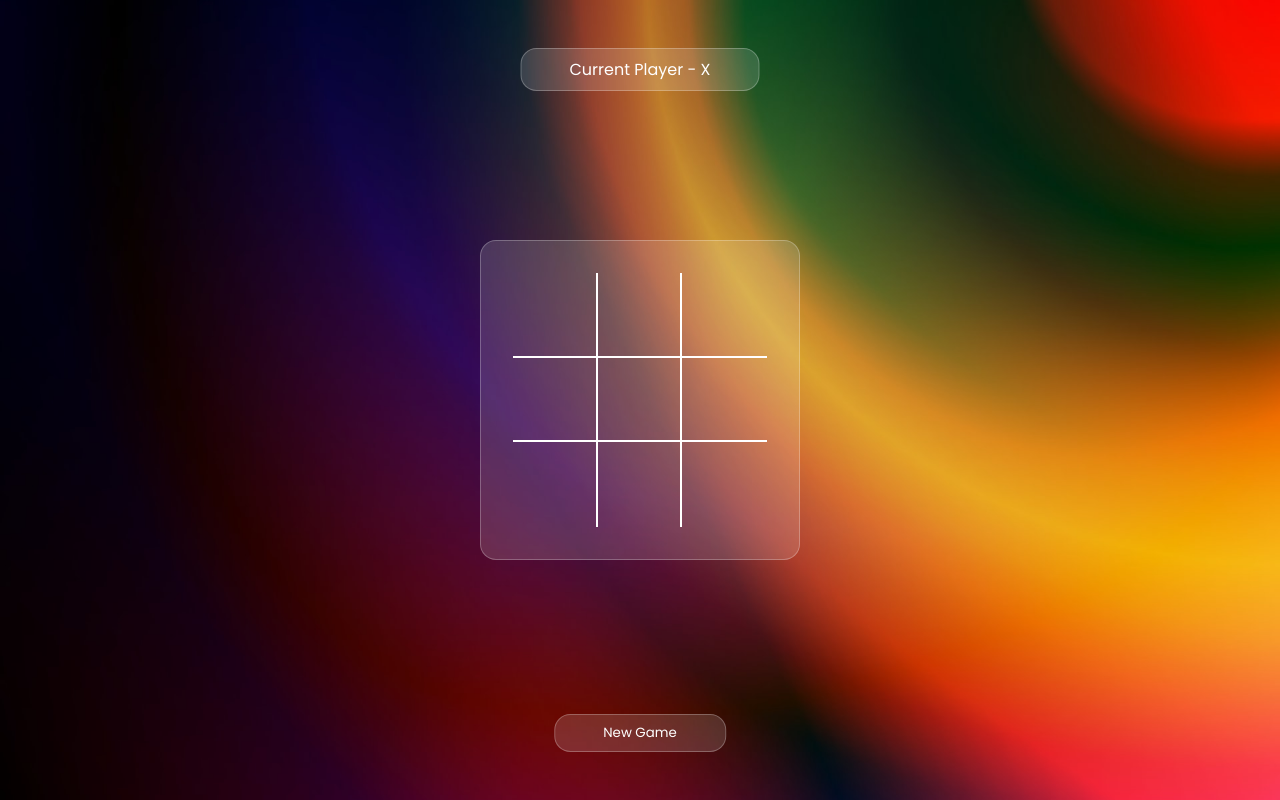
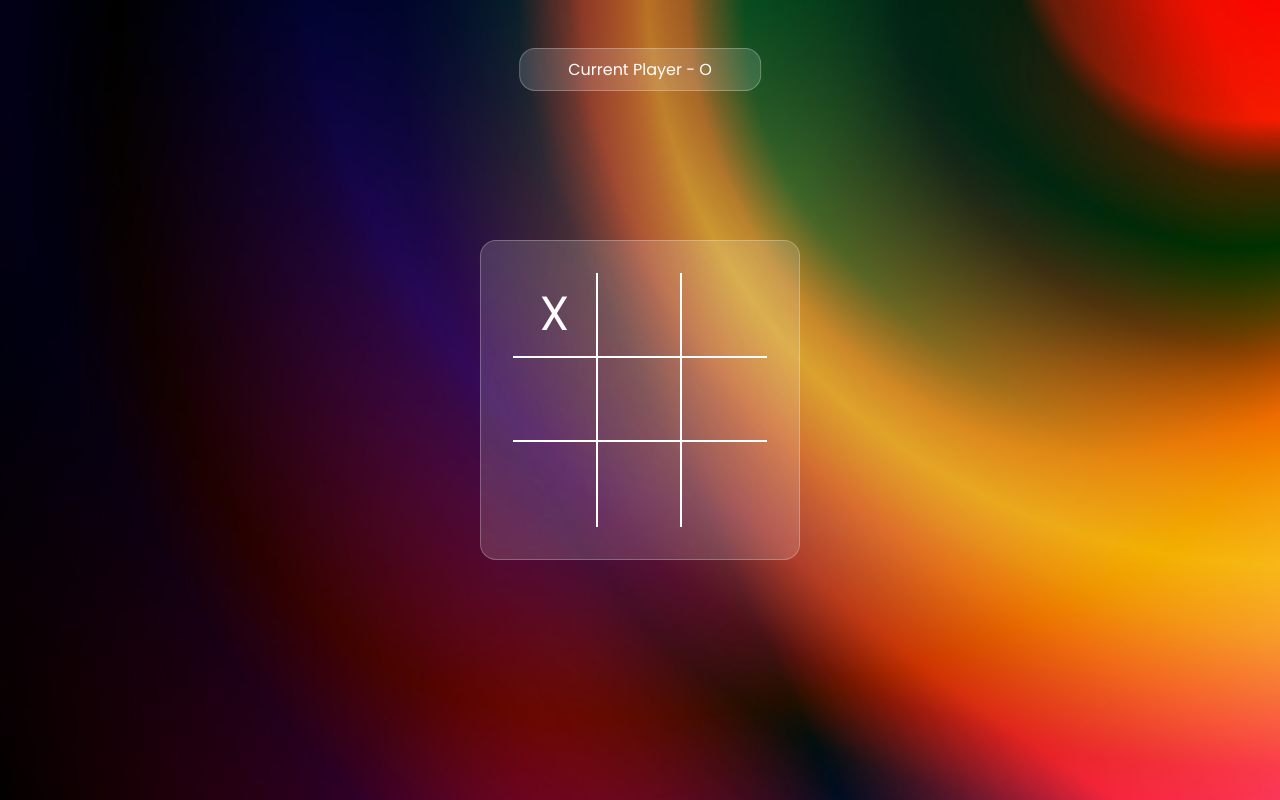
Before and after one commit to varmaexe/tictactoe, a plain HTML site: page index.html in a window 1280 px wide. Both pictures are taken after a click on the element 555 px from the left and 315 px from the top of the page. Drawn offline with Linux system fonts and the light colour scheme.

Commit message:
gamelogic

```diff
--- a/index.js
+++ b/index.js
@@ -0,0 +1,58 @@
+const boxes = document.querySelectorAll(".box")
+const gameInfo = document.querySelector(".game-info")
+const newGameBtn = document.querySelector(".btn");
+
+let currentPlayer;
+let gameGrid;
+
+const winningPositions = [
+    [0,1,2],
+    [3,4,5],
+    [6,7,8],
+    [0,3,6],
+    [1,3,7],
+    [2,5,8],
+    [0,4,8],
+    [2,4,6]
+];
+
+//creating a function to initialize game
+function initGame(){
+    currentPlayer = "X";
+    gameGrid = ["","","","","","","","",""];
+    newGameBtn.classList.remove("active")
+    gameInfo.innerText = `Current Player - ${currentPlayer}`;
+}
+
+initGame()
+
+function swapTurn(){
+    if(currentPlayer === "X"){
+        currentPlayer = "O";
+    } else {
+        currentPlayer = "X";
+    }
+    //ui update
+    gameInfo.innerText = `Current Player - ${currentPlayer}`;
+}
+
+function handleClick(index){
+    if(gameGrid[index] === ""){
+        //update player for UI
+        boxes[index].innerText = currentPlayer;
+        //update player for js
+        gameGrid[index]= currentPlayer;
+        boxes[index].style.pointerEvents = "none";
+        //swap the player now
+        swapTurn();
+        //check for game over
+        checkGameOver()
+
+    }
+}
+
+boxes.forEach((box, index) => {
+    box.addEventListener('click', ()=> {
+        handleClick(index);
+    })
+})
--- a/style.css
+++ b/style.css
@@ -81,7 +81,7 @@
     padding: 0.5rem 3rem;
     text-align: center;
     cursor: pointer;
-    /* display: none; */
+    display: none;
 }
 
 .btn.active{
```
